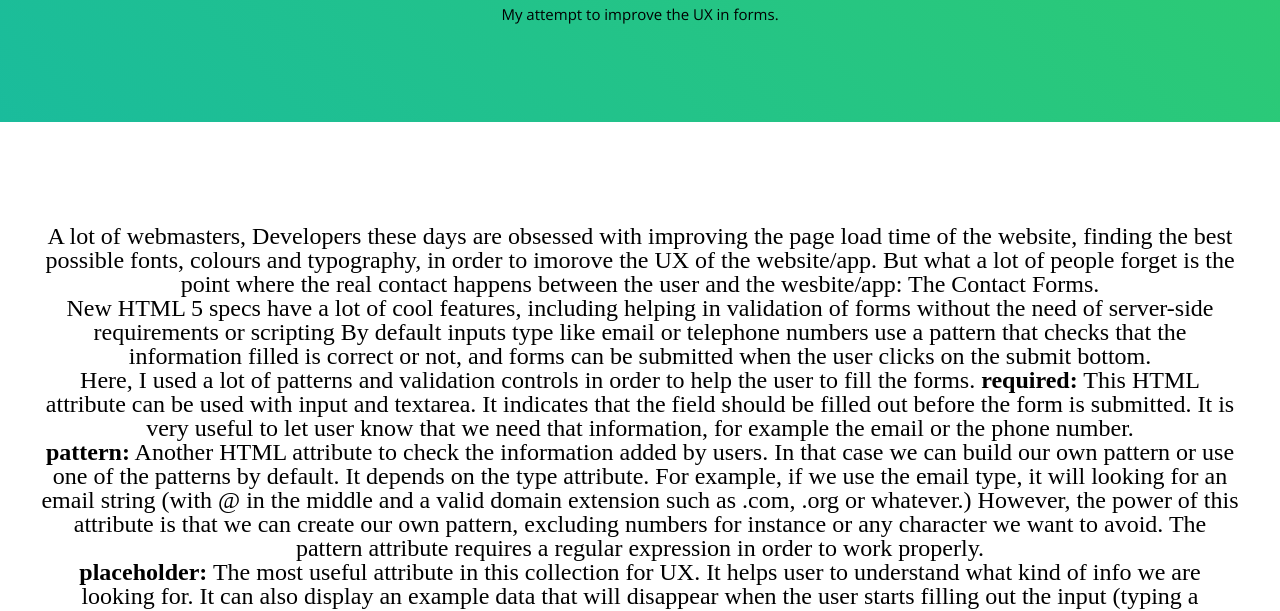
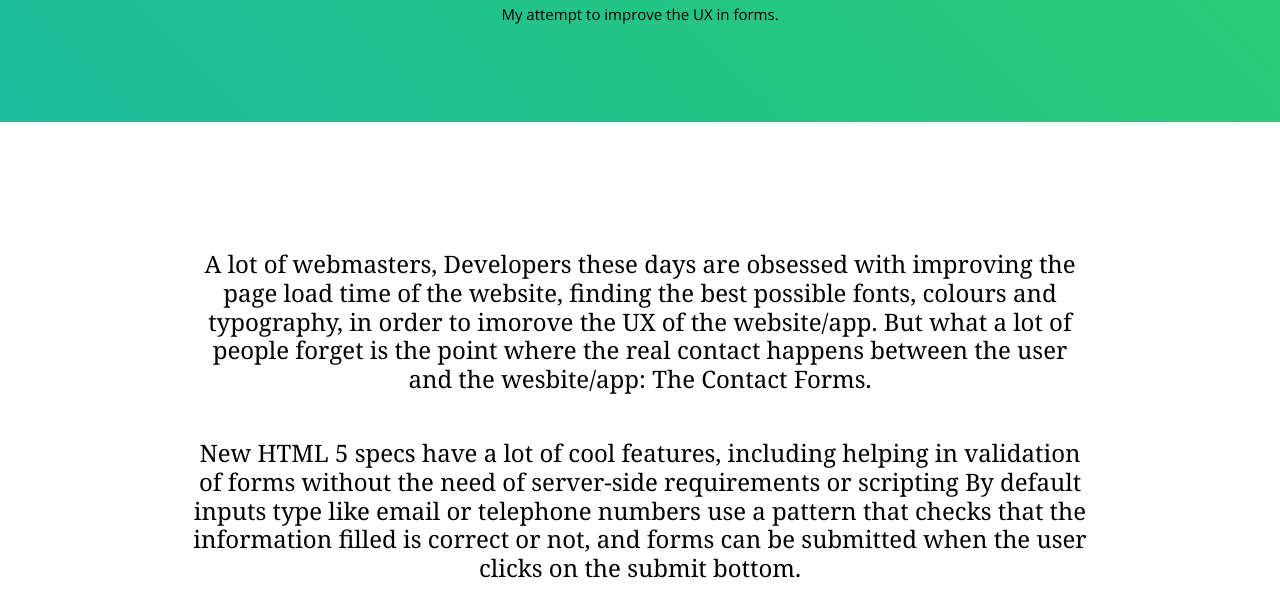
Before and after one commit to askhubchandani/better-forms, a plain HTML site: page index.html in a window 1280 px wide. Shown: the part 153-764 px from the top of the page. Drawn offline with nearby package versions, Linux system fonts and the light colour scheme; a script that the page names is missing.

Commit message:
Update style.css

```diff
--- a/css/style.css
+++ b/css/style.css
@@ -144,15 +144,16 @@ a {
 
 .feature article {
     text-align: center;
-    margin: 8% auto;
-    max-width: 1200px;
+    margin: 10% auto;
+    max-width: 900px;
 }
 
 .feature article p {
-    font-family: "Times New Roman";
+    font-family: "Georgia";
     font-size: 1.5em;
-    line-height: 1;
+    line-height: 1.2;
     color: #000000;
+    margin-bottom: 5%;
 }
 
 @media screen and (min-width: 810px) {
```
